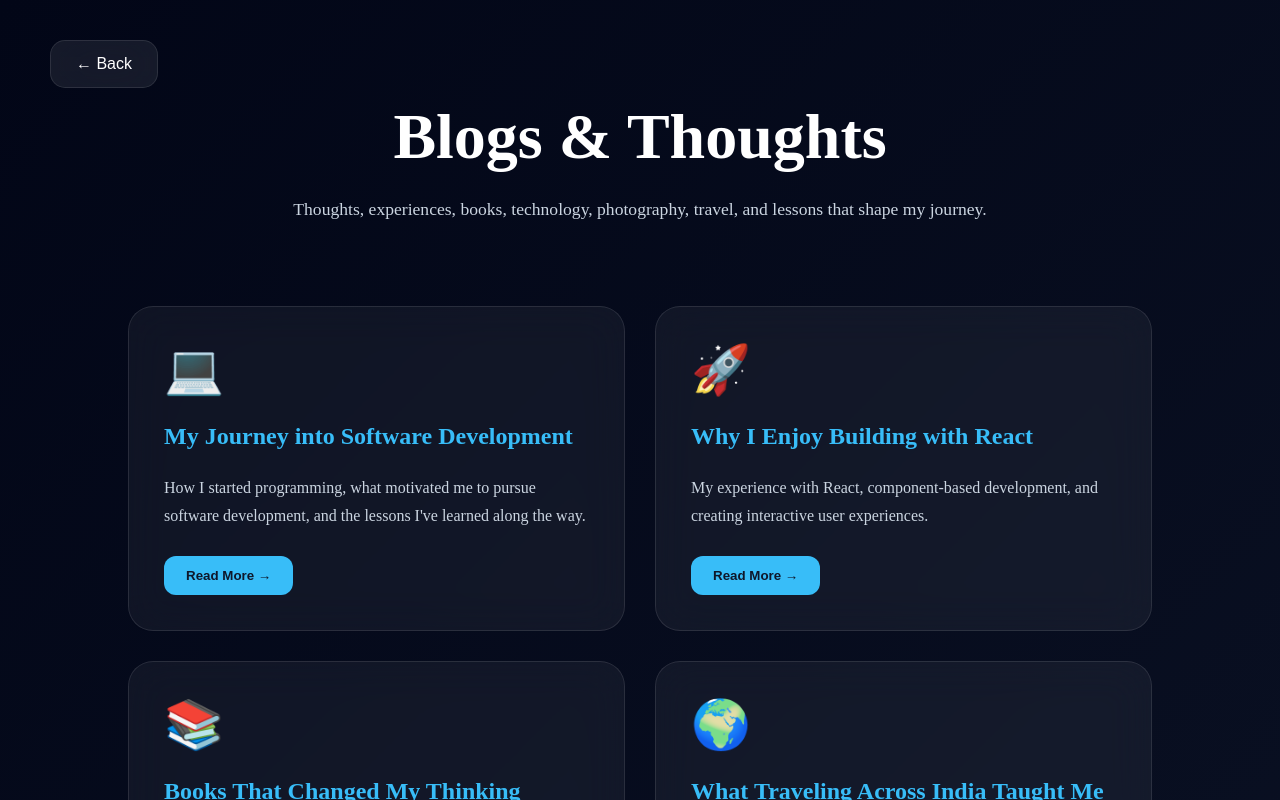
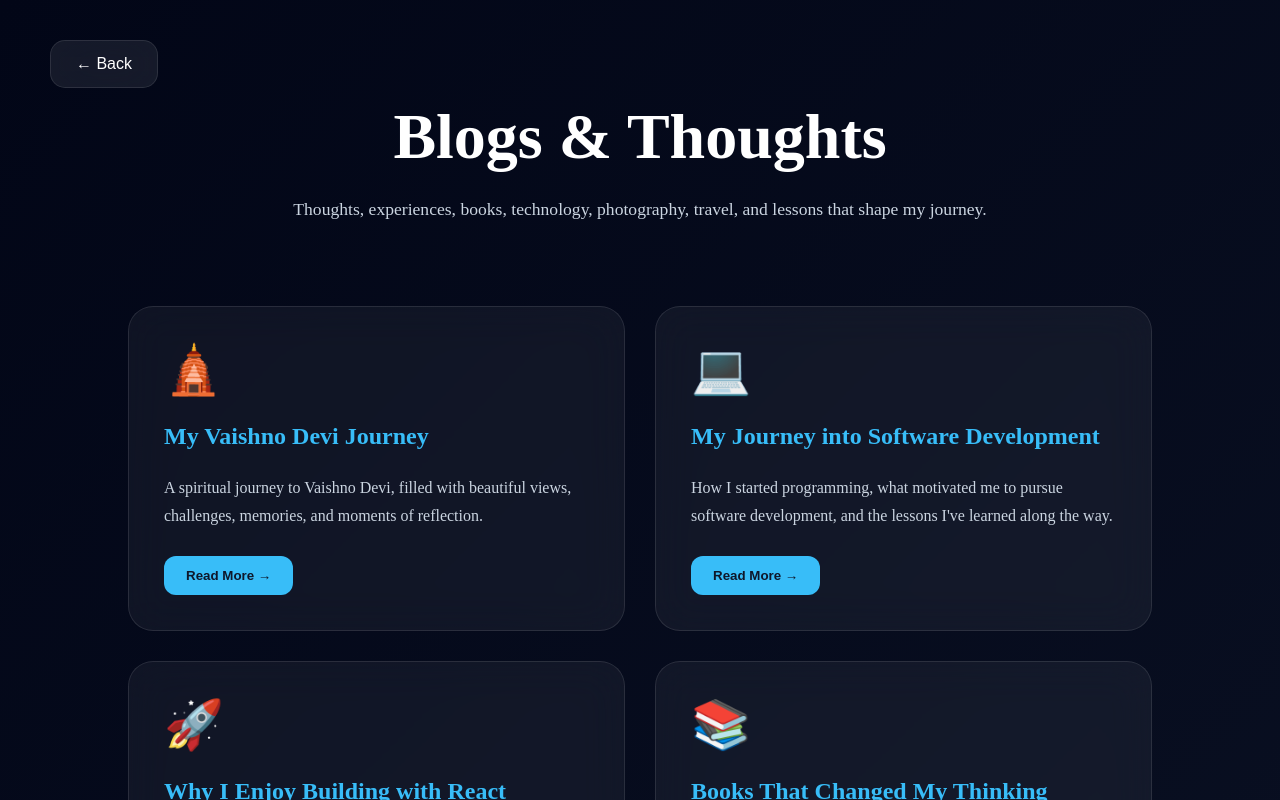
Before and after one commit to Ashirwad04/ashirwad-kumar-portfolio, a React (Vite) app: page /blogs in a window 1280 px wide. Shown: the top 800 px of the page. Built offline with nearby package versions, Linux system fonts and the light colour scheme.

Commit message:
Update blog section

```diff
--- a/src/Explore/Blogs/Blogs.jsx
+++ b/src/Explore/Blogs/Blogs.jsx
@@ -12,6 +12,12 @@ function Blogs() {
   });
 
   const blogs = [
+
+      {
+      emoji: "🛕",
+      title: "My Vaishno Devi Journey",
+      desc: "A spiritual journey to Vaishno Devi, filled with beautiful views, challenges, memories, and moments of reflection."
+    },
     {
       emoji: "💻",
       title: "My Journey into Software Development",
```
